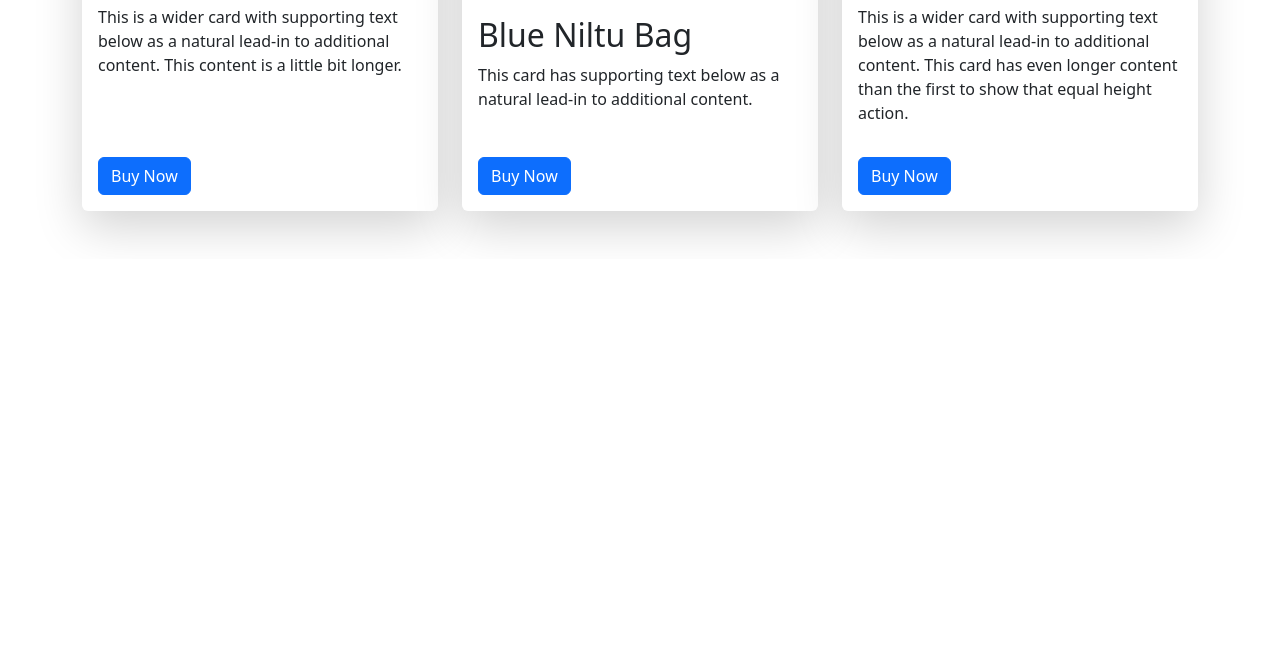
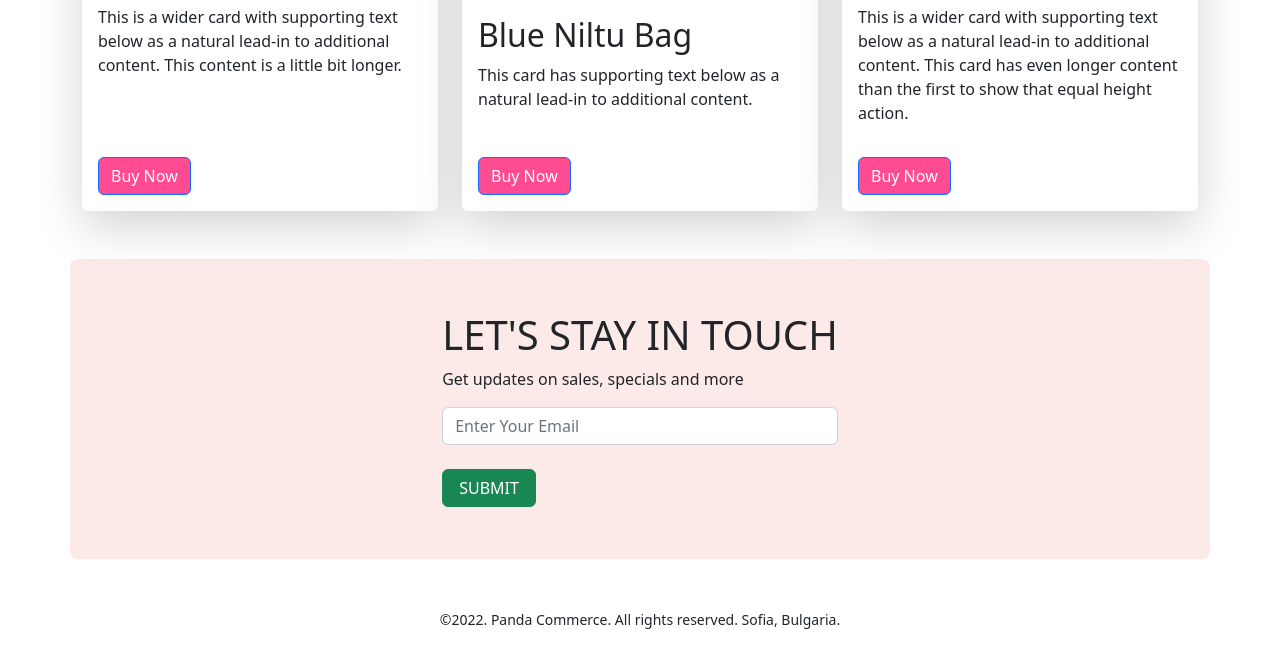
Before and after one commit to Riko-Mia/PH-VG-Panda-Commerce, a plain HTML site: page index.html in a window 1280 px wide. Shown: the part 1844-2491 px from the top of the page. Before the commit the page ends 2103 px from the top, so only its background shows below. Drawn offline with nearby package versions, Linux system fonts and the light colour scheme.

Commit message:
web site work finish

```diff
--- a/index.html
+++ b/index.html
@@ -188,7 +188,7 @@
             additional content. This content is a little bit longer.</p>
         </div>
         <div class="m-3">
-          <button type="button" class="btn btn-primary">Buy Now</button>
+          <button type="button" class="btn btn-primary" style="background-color: #ff4b92;">Buy Now</button>
         </div>
       </div>
     </div>
@@ -201,7 +201,7 @@
           <p class="card-text">This card has supporting text below as a natural lead-in to additional content.</p>
         </div>
         <div class="m-3">
-          <button type="button" class="btn btn-primary">Buy Now</button>
+          <button type="button" class="btn btn-primary" style="background-color: #ff4b92;">Buy Now</button>
         </div>
       </div>
     </div>
@@ -216,13 +216,32 @@
             height action.</p>
         </div>
         <div class="m-3">
-          <button type="button" class="btn btn-primary">Buy Now</button>
+          <button type="button" class="btn btn-primary" style="background-color: #ff4b92;">Buy Now</button>
         </div>
       </div>
     </div>
   </div>
 </div>
 
+<!-- Subscribe start -->
+<div class="container rounded-3 justify-content-center align-items-center d-flex" style="height:300px; background-color:#fceae8" id="Subscribe">
+  <div>
+    <h1>LET'S STAY IN TOUCH</h1>
+    <p>Get updates on sales, specials and more</p>
+    <input type="email" name="" id="" placeholder="Enter Your Email" class="form-control">
+    <br>
+    <button class="btn btn-success px-3 text-uppercase" >Submit</button>
+  </div>
+</div>
+
+<!-- Footer start -->
+<footer class="container mt-5 text-center">
+  <p><small>©2022. Panda Commerce. All rights reserved. Sofia, Bulgaria.</small></p>
+</footer>
+
+
+
+
 
     <script src="https://cdn.jsdelivr.net/npm/@popperjs/core@2.11.5/dist/umd/popper.min.js" integrity="sha384-Xe+8cL9oJa6tN/veChSP7q+mnSPaj5Bcu9mPX5F5xIGE0DVittaqT5lorf0EI7Vk" crossorigin="anonymous"></script>
     <script src="https://cdn.jsdelivr.net/npm/bootstrap@5.2.0-beta1/dist/js/bootstrap.min.js" integrity="sha384-kjU+l4N0Yf4ZOJErLsIcvOU2qSb74wXpOhqTvwVx3OElZRweTnQ6d31fXEoRD1Jy" crossorigin="anonymous"></script>
```
